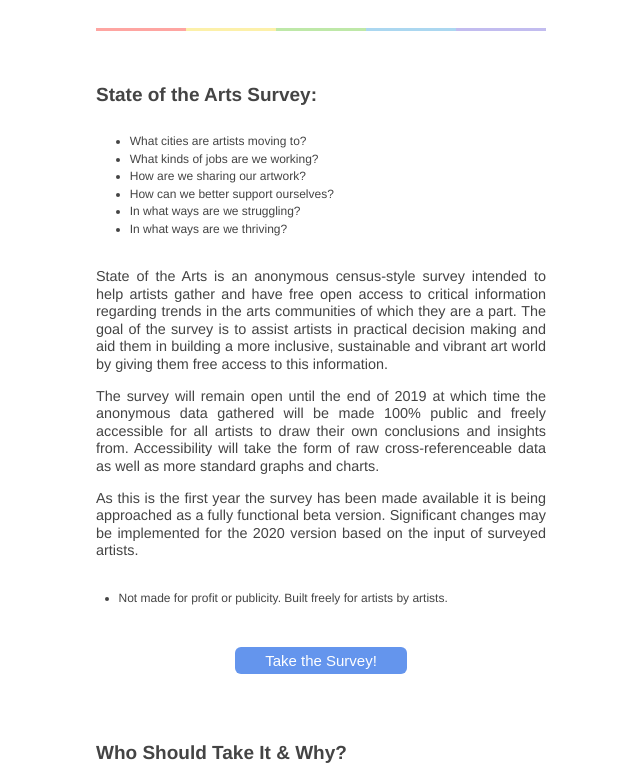
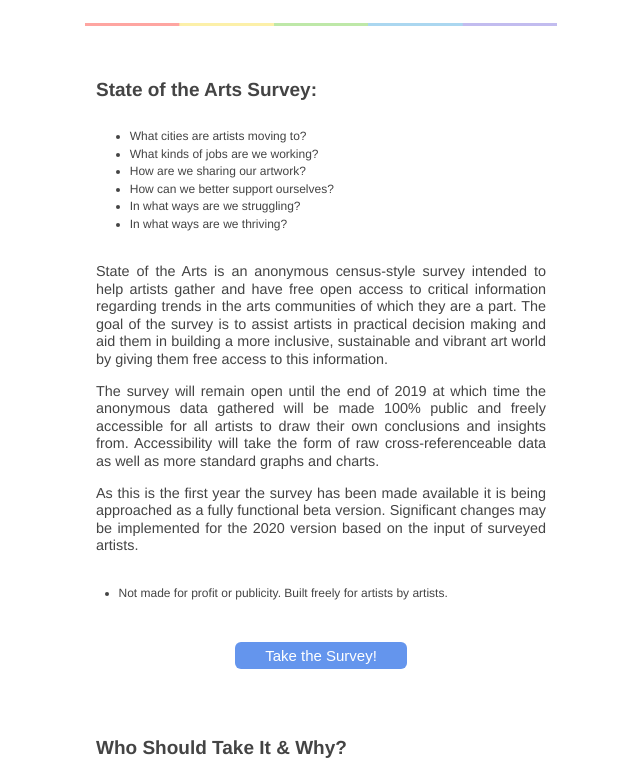
Before and after one commit to tombetthauser/stateofthearts, a plain HTML site: page 2019.html in a window 1280 px wide. Shown: the part 115-884 px from the top of the page, without its empty margins (319-959 px from the left). Drawn offline with Linux system fonts and the light colour scheme.

Commit message:
Adjusted rainbow banner

```diff
--- a/app.css
+++ b/app.css
@@ -31,9 +31,9 @@ a {
 }
 
 #title-01 {
-  /* padding-bottom: 1.5em; */
+  padding-bottom: 0;
+  margin-bottom: -5px;
   /* border-bottom: 1px solid #ccc; */
-  /* margin-bottom: 3em; */
 }
 
 #title-link {
@@ -266,7 +266,9 @@ ul {
 or bottom to adjust it whatever few pixels need jacking. */
 
 .rainbow_banner {
-  width: 100%;
   height: 3px;
   opacity: .6;
+  width: 105%;
+  position: relative;
+  right: 2.5%;
 }
```
Also changed, not shown: 2019.html (+6 -0 lines).
